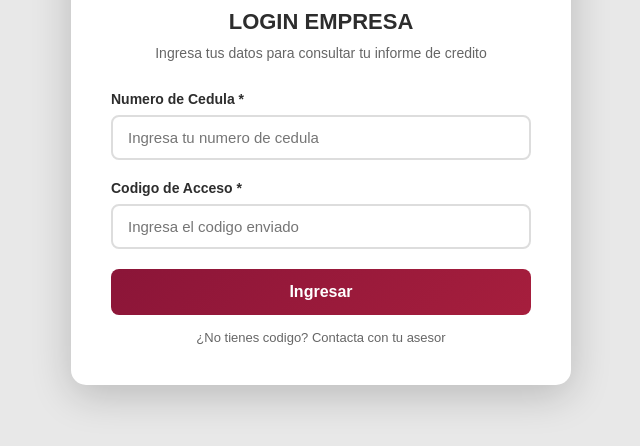
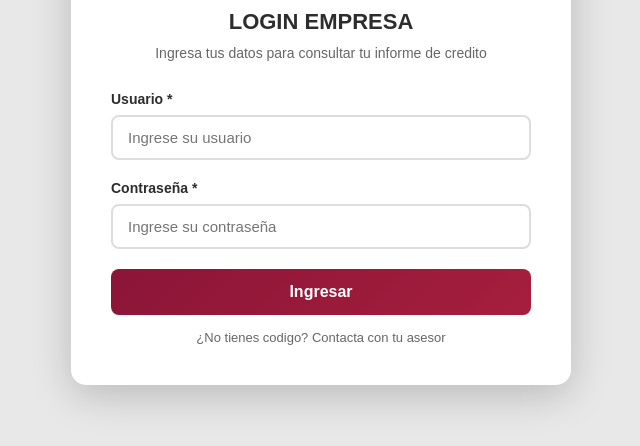
Before and after one commit to gabrielitaowo/equifax, a plain HTML site: page index.html in a window 1280 px wide. Shown: the part 188-634 px from the top of the page, without its empty margins (319-959 px from the left). Drawn offline with Linux system fonts and the light colour scheme.

Commit message:
Update index.html

```diff
--- a/index.html
+++ b/index.html
@@ -17,13 +17,13 @@
         <p class="login-subtitle">Ingresa tus datos para consultar tu informe de credito</p>
 
         <div class="form-group">
-            <label>Numero de Cedula *</label>
-            <input type="text" id="cedula" placeholder="Ingresa tu numero de cedula">
+            <label>Usuario *</label>
+            <input type="text" id="cedula" placeholder="Ingrese su usuario">
         </div>
 
         <div class="form-group">
-            <label>Codigo de Acceso *</label>
-            <input type="password" id="codigo" placeholder="Ingresa el codigo enviado">
+            <label>Contraseña *</label>
+            <input type="password" id="codigo" placeholder="Ingrese su contraseña">
         </div>
 
         <button class="btn-login" onclick="handleLogin()">Ingresar</button>
```
